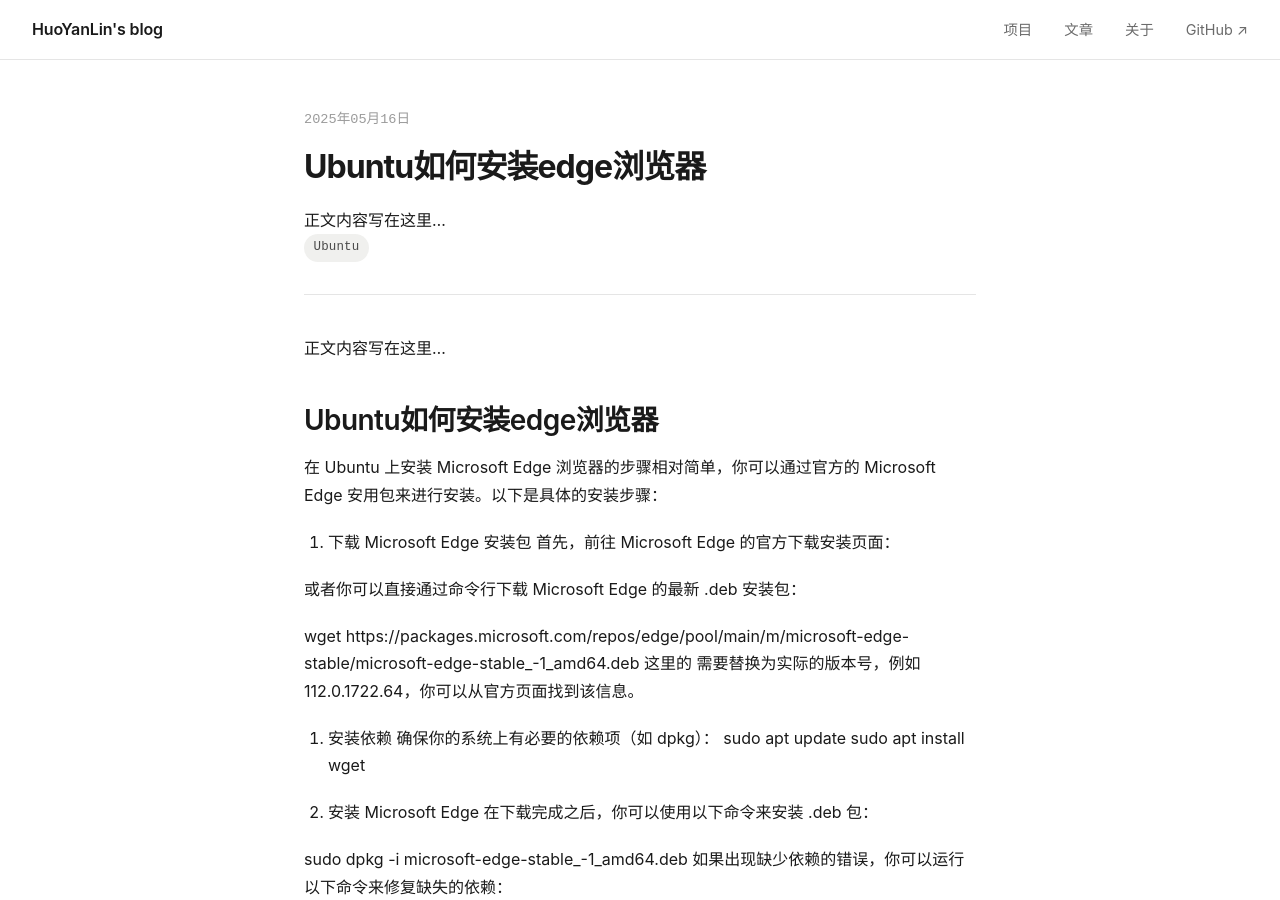
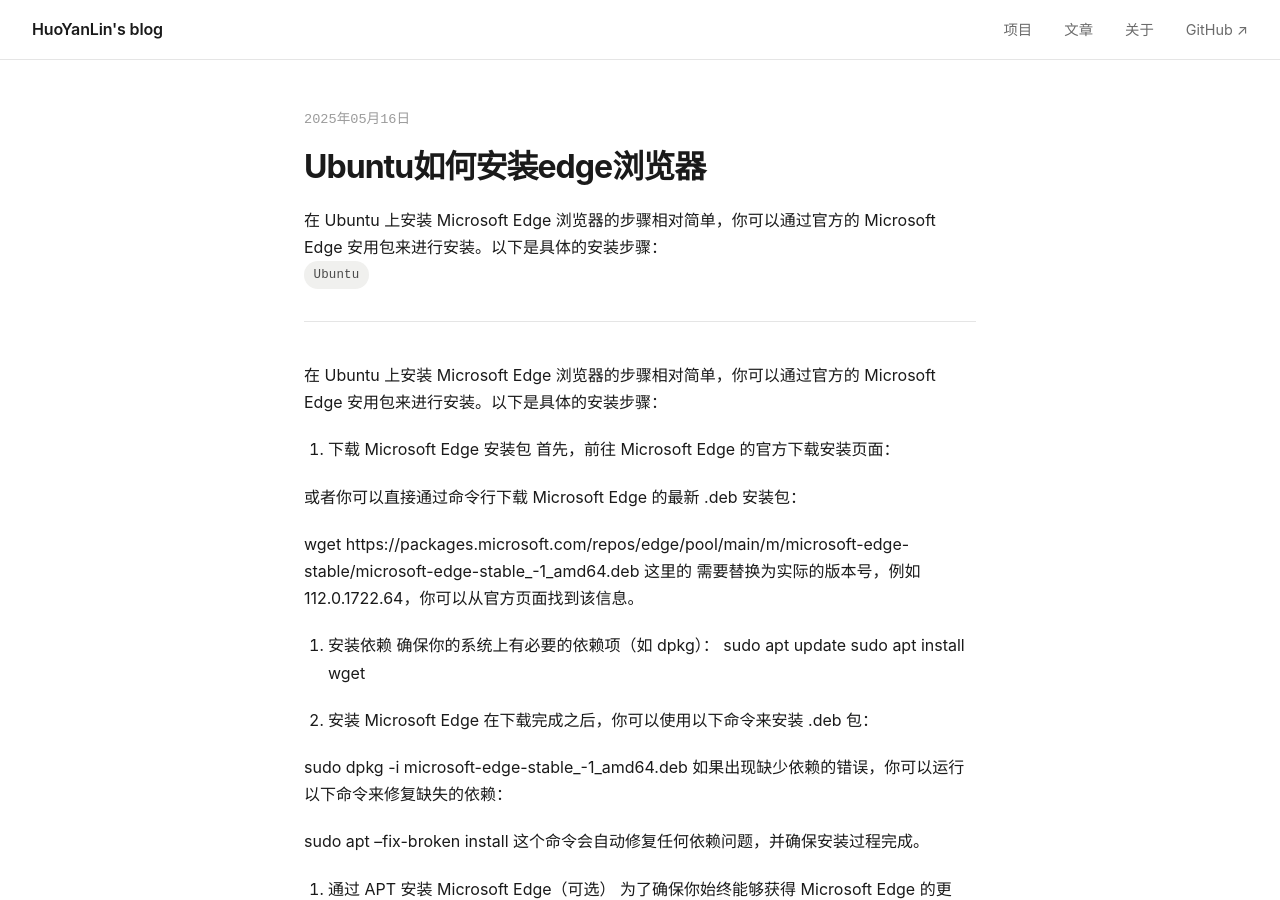
Before and after one commit to Davidhuo98/Davidhuo98.github.io, a Jekyll site: the page built from _posts/2025-05-16-Ubuntu如何安装edge浏览器.md, in a window 1280 px wide and 900 px high. Built offline with Jekyll 4.4.1, drawn with Linux system fonts in a browser that asks for light colours.

Commit message:
Remove placeholder intros from blog posts
Clean up four _posts markdown files by removing placeholder lines and redundant top-level headings (e.g. '正文内容写在这里...' and initial H1s). This exposes the actual post content for the Github, two Ubuntu, and macOS MongoDB articles and improves readability of the files.

```diff
--- a/_posts/2025-05-16-Ubuntu如何安装edge浏览器.md
+++ b/_posts/2025-05-16-Ubuntu如何安装edge浏览器.md
@@ -4,10 +4,6 @@ title: "Ubuntu如何安装edge浏览器"
 date: 2025-05-16
 tags: [Ubuntu]
 ---
-
-正文内容写在这里...
-
-# Ubuntu如何安装edge浏览器
 
 在 Ubuntu 上安装 Microsoft Edge 浏览器的步骤相对简单，你可以通过官方的 Microsoft Edge 安用包来进行安装。以下是具体的安装步骤：
 
```
Also changed, not shown: _posts/2025-05-16-Github使用教程（详细图文）.md (+0 -4 lines), _posts/2025-05-16-Ubuntu系统小优化.md (+0 -2 lines), _posts/2025-05-16-macOS安装MongoDB详细教程.md (+0 -2 lines).
